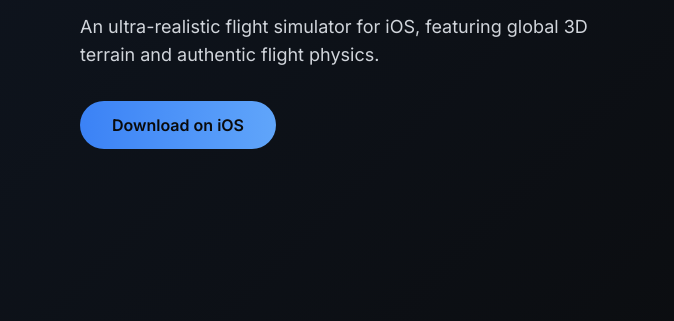
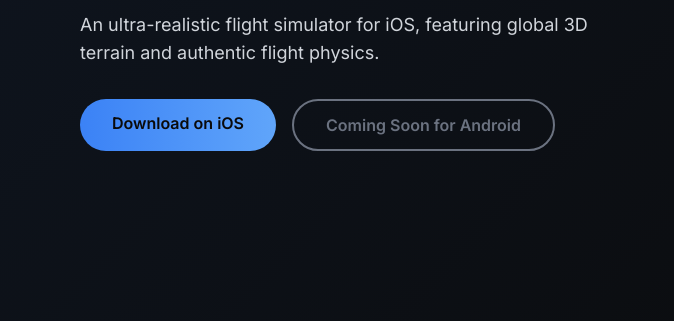
Before and after one commit to skypilotfs/funlab, a plain HTML site: page index.html in a window 1280 px wide. Shown: the part 479-800 px from the top of the page, 0-674 px from the left. Drawn offline with nearby package versions, Linux system fonts and the light colour scheme; grey boxes are pictures that could not be loaded.

Commit message:
Update index.html

```diff
--- a/index.html
+++ b/index.html
@@ -6,7 +6,7 @@
 
   <!-- SEO Meta Tags -->
   <title>SkyPilot FS - Flight Simulator - Free iOS Flight Sim | Aviation</title>
-  <meta name="description" content="SkyPilot FS - Flight Simulator: a free, ultra-realistic flight simulation app. Explore the world with global 3D terrain, authentic flight physics, and animated cockpits. Download on iOS now!">
+  <meta name="description" content="SkyPilot FS - Flight Simulator: a free, ultra-realistic flight simulation app. Explore the world with global 3D terrain, authentic flight physics, and animated cockpits. Download on iOS now! Coming soon to Android.">
   <meta name="keywords" content="flight simulator, aviation, mobile app, iOS, realistic flight, 3D terrain, flight physics, animated cockpits, global exploration, free">
   <meta name="author" content="SkyPilot FS - Flight Simulator">
   <meta name="robots" content="index, follow">
@@ -16,7 +16,7 @@
   <meta property="og:type" content="website">
   <meta property="og:url" content="https://skypilotfs.com">
   <meta property="og:title" content="SkyPilot FS - Flight Simulator - Free Flight Sim">
-  <meta property="og:description" content="Experience an ultra-realistic flight simulator with SkyPilot FS. Free aviation app available on iOS.">
+  <meta property="og:description" content="Experience an ultra-realistic flight simulator with SkyPilot FS. Free aviation app available on iOS. Coming soon to Android.">
   <meta property="og:image" content="/VisuelAccueil.png">
   <meta property="og:image:alt" content="SkyPilot FS - Flight Simulator app interface">
   <meta property="og:site_name" content="SkyPilot FS - Flight Simulator">
@@ -26,7 +26,7 @@
   <meta name="twitter:card" content="summary_large_image">
   <meta name="twitter:url" content="https://skypilotfs.com">
   <meta name="twitter:title" content="SkyPilot FS - Flight Simulator - Free Flight Sim">
-  <meta name="twitter:description" content="Experience an ultra-realistic flight simulator with SkyPilot FS. Free aviation app available on iOS.">
+  <meta name="twitter:description" content="Experience an ultra-realistic flight simulator with SkyPilot FS. Free aviation app available on iOS. Coming soon to Android.">
   <meta name="twitter:image" content="/VisuelAccueil.png">
 
   <!-- Favicon and Icons -->
@@ -371,6 +371,15 @@
       transform: translateY(-2px);
     }
 
+    .btn-coming {
+      border: 2px solid #6B7280;
+      color: #6B7280;
+      padding: 0.75rem 2rem;
+      border-radius: 9999px;
+      font-weight: 600;
+      cursor: default;
+    }
+
     /* Features Section */
     .feature-card {
       background: #1A1A1A;
@@ -531,6 +540,7 @@
         <p class="text-base md:text-lg text-gray-300 mb-8 animate-fade-in" style="animation-delay: 0.3s;">An ultra-realistic flight simulator for iOS, featuring global 3D terrain and authentic flight physics.</p>
         <div class="flex flex-col sm:flex-row gap-4 justify-center lg:justify-start animate-fade-in" style="animation-delay: 0.4s;">
           <a href="https://apps.apple.com/us/app/skypilot-flight-simulator/id6752569496" class="btn-primary" aria-label="Download on iOS">Download on iOS</a>
+          <span class="btn-coming">Coming Soon for Android</span>
         </div>
       </div>
       <div class="flex justify-center">
@@ -612,7 +622,8 @@
       <h2 class="text-3xl md:text-4xl font-bold mb-8 animate-fade-in">Start Flying Today</h2>
       <p class="text-lg md:text-xl mb-10 animate-fade-in" style="animation-delay: 0.2s;">Download SkyPilot FS and soar to new adventures.</p>
       <div class="flex flex-col sm:flex-row justify-center gap-4 animate-fade-in" style="animation-delay: 0.4s;">
-        <a href="https://apps.apple.com/us/app/skypilot-flight-simulator/id6752569496" class="btn-primary" aria-label="Download free on iOS">Get It Free</a>
+        <a href="https://apps.apple.com/us/app/skypilot-flight-simulator/id6752569496" class="btn-primary" aria-label="Download free on iOS">Get It Free on iOS</a>
+        <span class="btn-coming">Coming Soon for Android</span>
       </div>
     </div>
   </section>
```
